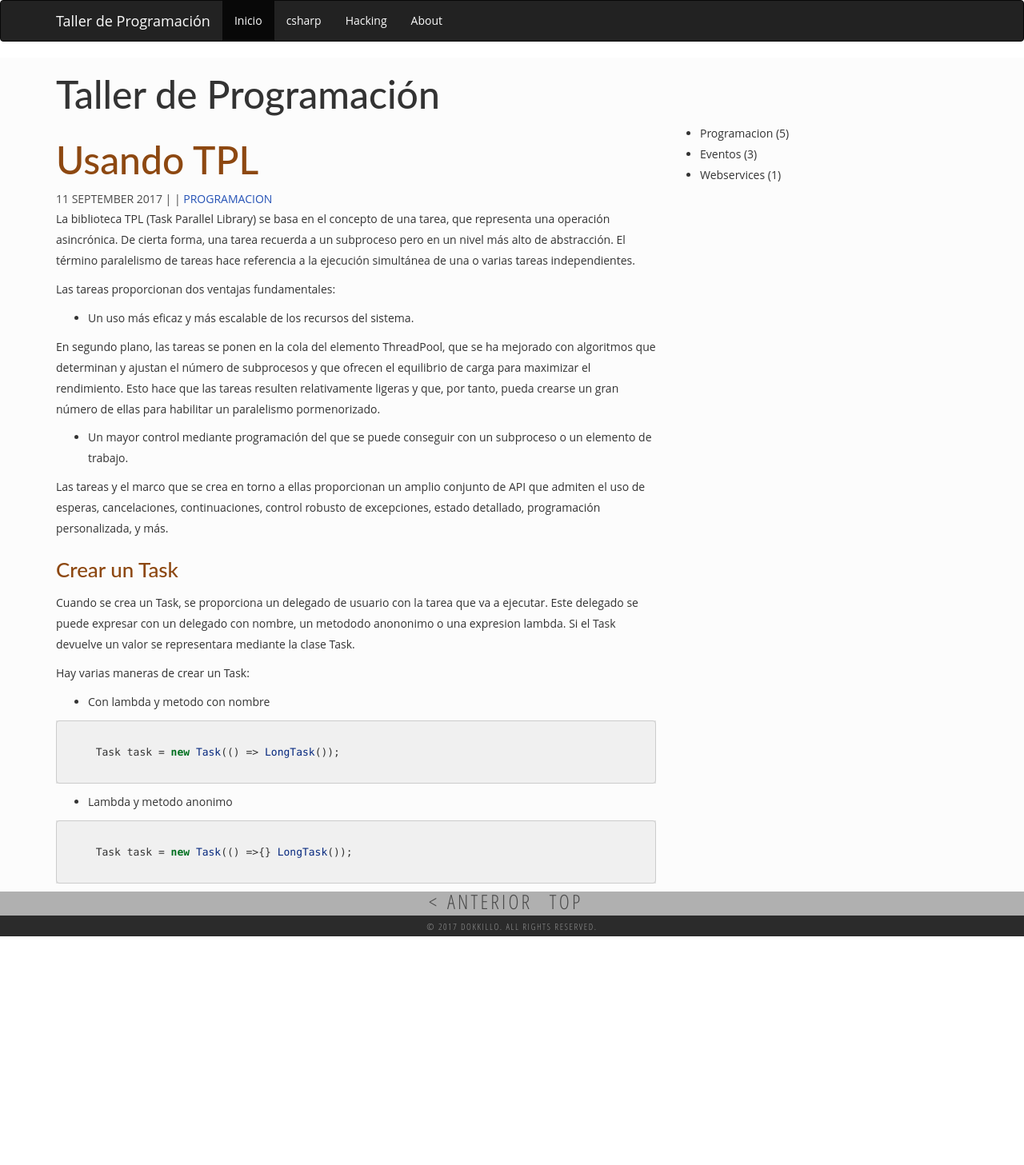
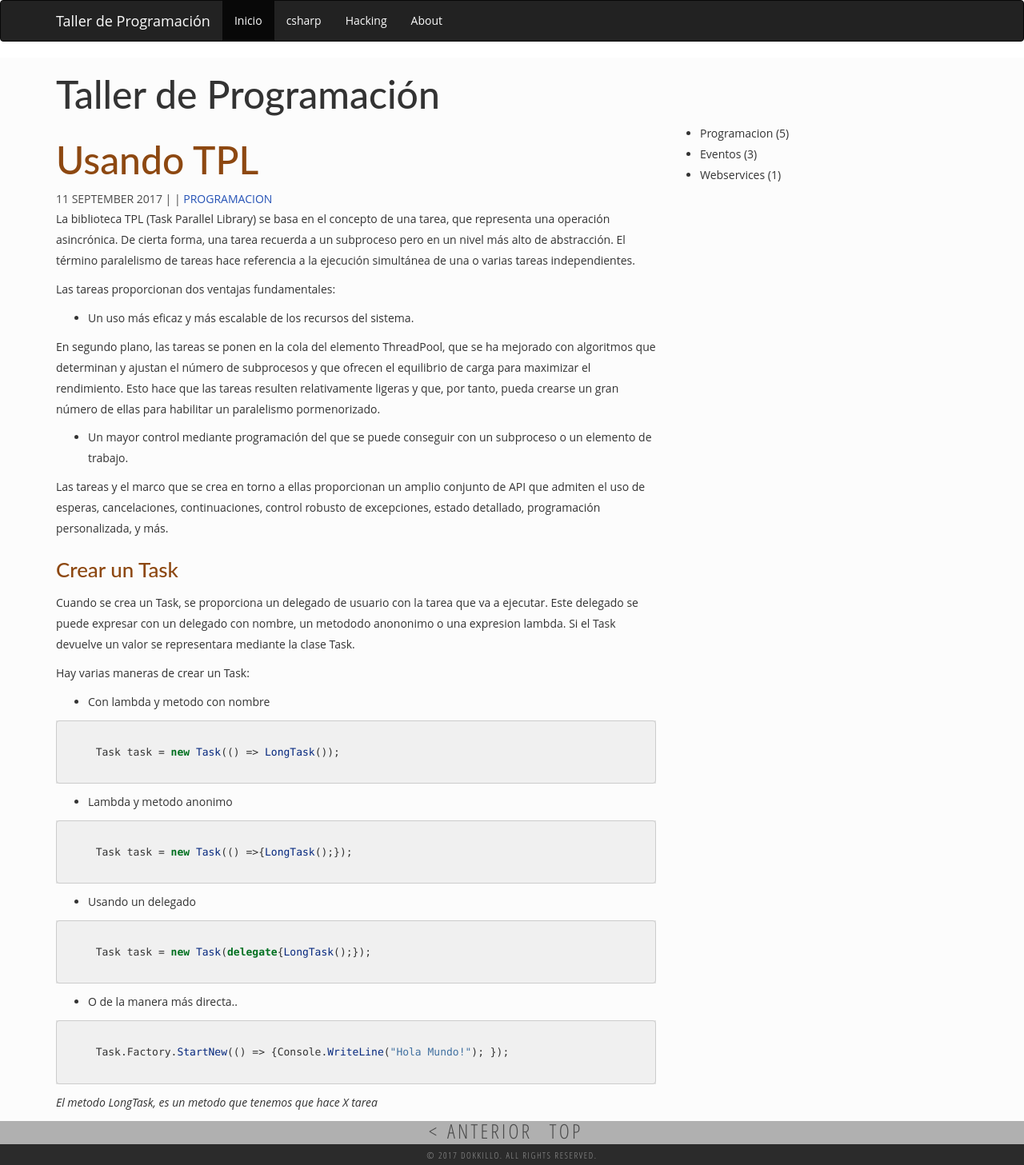
Before and after one commit to dokkillo/tallerdeprogramacion, a Jekyll site: the page built from _posts/2017-09-11-Usando-TPL.md, in a window 1280 px wide. Shown: the whole page at 80% size. Built offline with Jekyll 4.4.1, drawn with Linux system fonts in a browser that asks for light colours; some web fonts are replaced; comment, search, counter and statistics services are not loaded; before the commit the page ends 1171 px from its top, so only the background shows below that.

Commit message:
Update 2017-09-11-Usando-TPL.md

````diff
--- a/_posts/2017-09-11-Usando-TPL.md
+++ b/_posts/2017-09-11-Usando-TPL.md
@@ -42,6 +42,24 @@ Hay varias maneras de crear un Task:
 
 ``` csharp
 
-     Task task = new Task(() =>{} LongTask());
+     Task task = new Task(() =>{LongTask();});
 
 ```
+
+* Usando un delegado
+
+``` csharp
+
+     Task task = new Task(delegate{LongTask();});
+
+```
+* O de la manera más directa..
+
+``` csharp
+
+     Task.Factory.StartNew(() => {Console.WriteLine("Hola Mundo!"); });
+
+```
+
+
+*El metodo LongTask, es un metodo que tenemos que hace X tarea*
````
